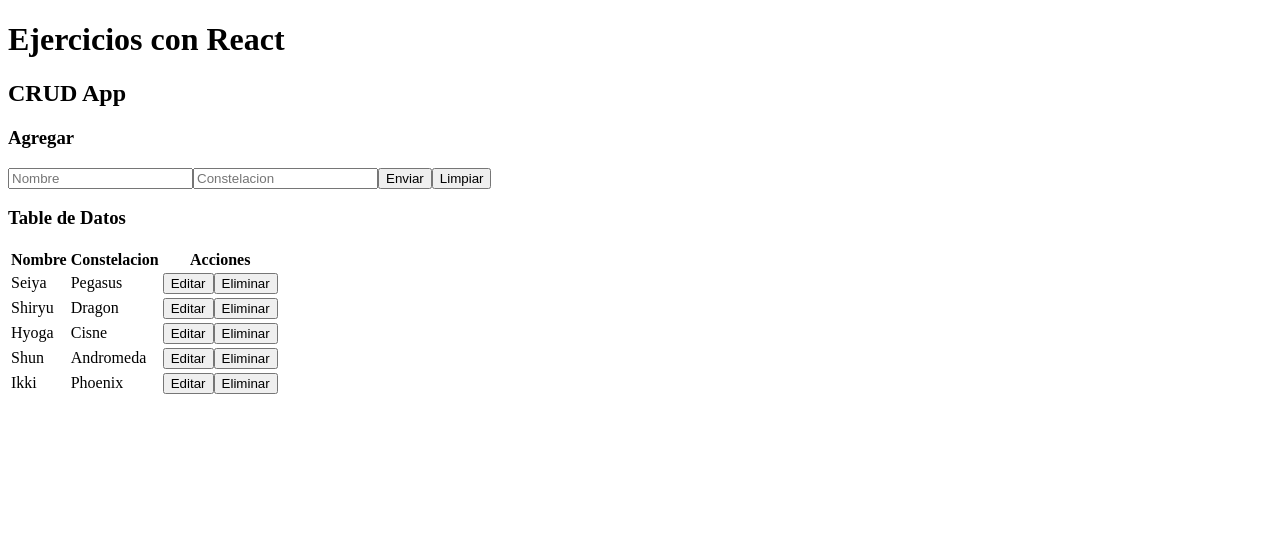
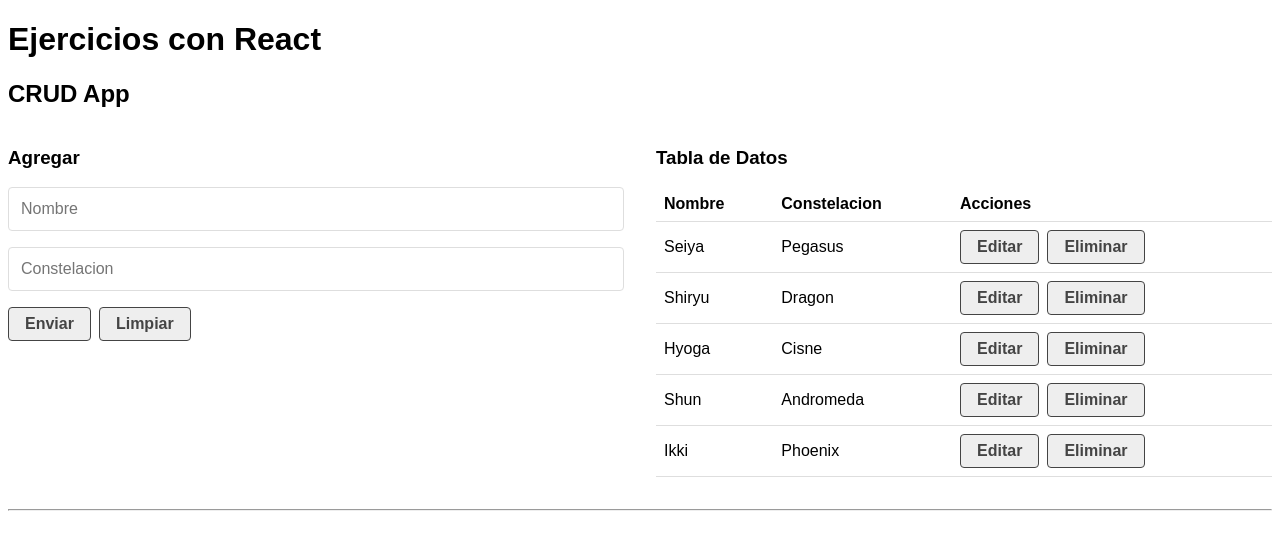
Before and after one commit to Duk3nd3/React-JS-Practices, a React (Create React App) app in the folder 02-react-exercises/: page / in a window 1280 px wide. Shown: the top 550 px of the page. Built offline with nearby package versions, Linux system fonts and the light colour scheme.

Commit message:
First CRUD App finished

```diff
--- a/02-react-exercises/src/App.js
+++ b/02-react-exercises/src/App.js
@@ -6,6 +6,7 @@ function App() {
 		<>
 			<h1>Ejercicios con React</h1>
 			<CrudApp />
+			<hr />
 		</>
 	);
 }
--- a/02-react-exercises/src/components/CrudApp.jsx
+++ b/02-react-exercises/src/components/CrudApp.jsx
@@ -40,15 +40,38 @@ const CrudApp = () => {
 		setDb([...db, data]);
 	};
 
-	const updateData = (data) => {};
+	const updateData = (data) => {
+		let newData = db.map((el) => (el.id === data.id ? data : el));
+		setDb(newData);
+	};
 
-	const deleteData = (id) => {};
+	const deleteData = (id) => {
+		let isDelete = window.confirm(`are you sure? Deleting ID '${id}'`);
+
+		if (isDelete) {
+			let newData = db.filter((el) => el.id !== id);
+			setDb(newData);
+		} else {
+			return;
+		}
+	};
 
 	return (
 		<div>
 			<h2>CRUD App</h2>
-			<CrudForm createData={createData} updateData={updateData} dataToEdit={dataToEdit} setDataToEdit={setDataToEdit} />
-			<CrudTable data={db} setDataToEdit={setDataToEdit} deleteData={deleteData} />
+			<article className='grid-1-2'>
+				<CrudForm
+					createData={createData}
+					updateData={updateData}
+					dataToEdit={dataToEdit}
+					setDataToEdit={setDataToEdit}
+				/>
+				<CrudTable
+					data={db}
+					setDataToEdit={setDataToEdit}
+					deleteData={deleteData}
+				/>
+			</article>
 		</div>
 	);
 };
--- a/02-react-exercises/src/components/CrudForm.jsx
+++ b/02-react-exercises/src/components/CrudForm.jsx
@@ -8,6 +8,14 @@ const initialForm = {
 
 const CrudForm = ({ createData, updateData, dataToEdit, setDataToEdit }) => {
 	const [form, setForm] = useState(initialForm);
+
+	useEffect(() => {
+		if (dataToEdit) {
+			setForm(dataToEdit);
+		} else {
+			setForm(initialForm);
+		}
+	}, [dataToEdit]);
 
 	const handleChange = (e) => {
 		setForm({ ...form, [e.target.name]: e.target.value });
@@ -37,10 +45,22 @@ const CrudForm = ({ createData, updateData, dataToEdit, setDataToEdit }) => {
 
 	return (
 		<div>
-			<h3>Agregar</h3>
+			<h3>{dataToEdit ? 'Editar' : 'Agregar'}</h3>
 			<form onSubmit={handleSubmit}>
-				<input type='text' name='name' placeholder='Nombre' onChange={handleChange} value={form.name} />
-				<input type='text' name='constellation' placeholder='Constelacion' onChange={handleChange} value={form.constellation} />
+				<input
+					type='text'
+					name='name'
+					placeholder='Nombre'
+					onChange={handleChange}
+					value={form.name}
+				/>
+				<input
+					type='text'
+					name='constellation'
+					placeholder='Constelacion'
+					onChange={handleChange}
+					value={form.constellation}
+				/>
 				<input type='submit' value='Enviar' />
 				<input type='reset' value='Limpiar' onClick={handleReset} />
 			</form>
--- a/02-react-exercises/src/components/CrudTable.jsx
+++ b/02-react-exercises/src/components/CrudTable.jsx
@@ -1,10 +1,10 @@
 import React from 'react';
 import CrudTableRow from './CrudTableRow';
 
-const CrudTable = ({ data }) => {
+const CrudTable = ({ data, setDataToEdit, deleteData }) => {
 	return (
 		<div>
-			<h3>Table de Datos</h3>
+			<h3>Tabla de Datos</h3>
 			<table>
 				<thead>
 					<tr>
@@ -19,7 +19,14 @@ const CrudTable = ({ data }) => {
 							<td colSpan='3'>Sin Datos</td>
 						</tr>
 					) : (
-						data.map((el) => <CrudTableRow key={el.id} el={el} />)
+						data.map((el) => (
+							<CrudTableRow
+								key={el.id}
+								el={el}
+								setDataToEdit={setDataToEdit}
+								deleteData={deleteData}
+							/>
+						))
 					)}
 				</tbody>
 			</table>
--- a/02-react-exercises/src/components/CrudTableRow.jsx
+++ b/02-react-exercises/src/components/CrudTableRow.jsx
@@ -1,13 +1,14 @@
 import React from 'react';
 
-const CrudTableRow = ({ el }) => {
+const CrudTableRow = ({ el, setDataToEdit, deleteData }) => {
+	let { name, constellation, id } = el;
 	return (
 		<tr>
-			<td>{el.name}</td>
-			<td>{el.constellation}</td>
+			<td>{name}</td>
+			<td>{constellation}</td>
 			<td>
-				<button>Editar</button>
-				<button>Eliminar</button>
+				<button onClick={() => setDataToEdit(el)}>Editar</button>
+				<button onClick={() => deleteData(id)}>Eliminar</button>
 			</td>
 		</tr>
 	);
--- a/02-react-exercises/src/index.css
+++ b/02-react-exercises/src/index.css
@@ -0,0 +1,74 @@
+html {
+	box-sizing: border-box;
+	font-size: 16px;
+	font-family: sans-serif;
+}
+
+*,
+*:after,
+*::before {
+	box-sizing: inherit;
+}
+
+input[type='text'] {
+	border: thin solid #dedede;
+	border-radius: 0.25rem;
+	padding: 0.75rem;
+	margin-bottom: 1rem;
+	outline: none;
+	display: block;
+	width: 100%;
+	font-size: 1rem;
+	line-height: 1;
+	background-color: transparent;
+}
+
+button,
+input[type='submit'],
+input[type='reset'] {
+	border: thin solid #444;
+	border-radius: 0.25rem;
+	padding: 0.5rem 1rem;
+	margin: 0 00.5rem 0 0;
+	display: inline-block;
+	background-color: #eee;
+	color: #444;
+	font-weight: bold;
+	font-size: 1rem;
+	line-height: 1;
+	text-transform: none;
+	text-decoration: none;
+	text-align: center;
+	vertical-align: middle;
+	cursor: pointer;
+}
+
+form {
+	margin-bottom: 1rem;
+}
+
+hr {
+	margin: 2rem auto;
+}
+
+table {
+	border-spacing: 0;
+	border-collapse: collapse;
+	width: 100%;
+}
+
+th,
+td {
+	text-align: left;
+	padding: 0.5rem;
+	border-bottom: thin solid #dedede;
+}
+
+@media screen and (min-width: 1024px) {
+	.grid-1-2 {
+		display: grid;
+		grid-template-columns: 1fr 1fr;
+		align-items: start;
+		gap: 2rem;
+	}
+}
```
